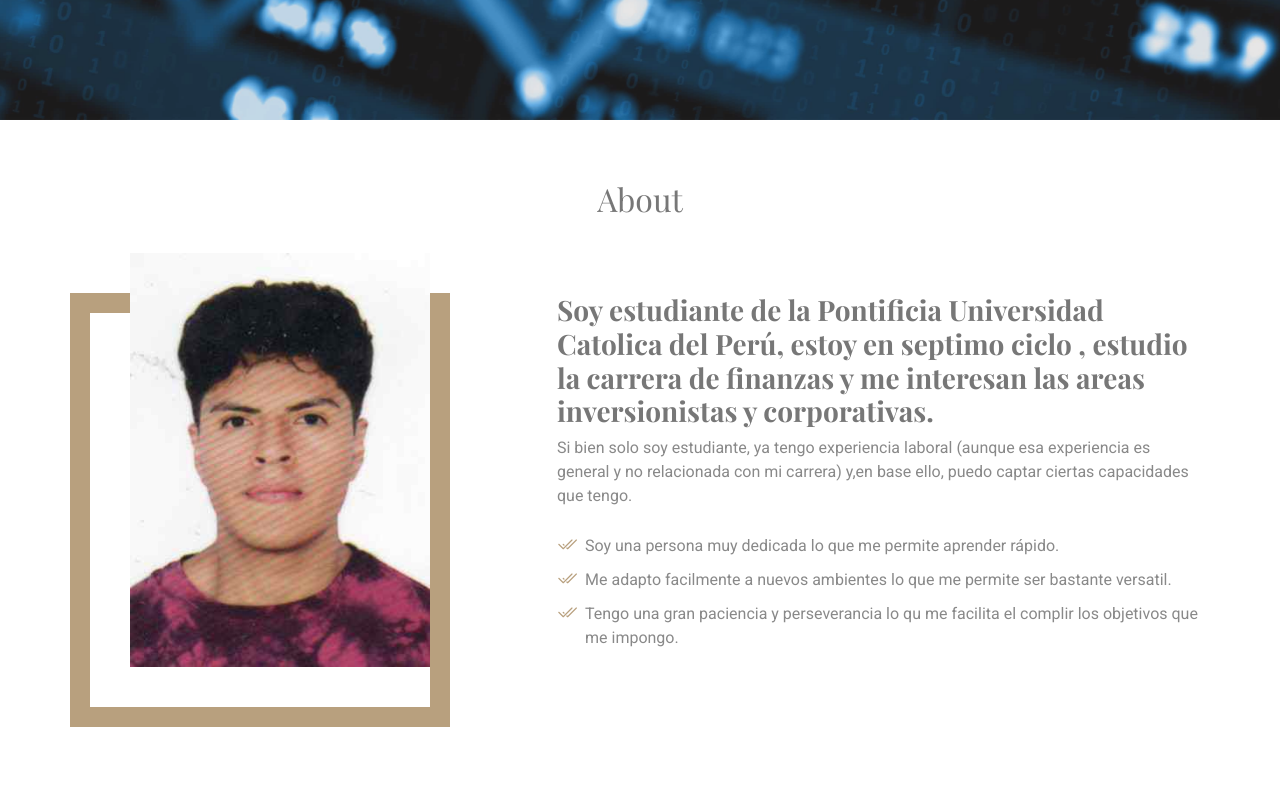
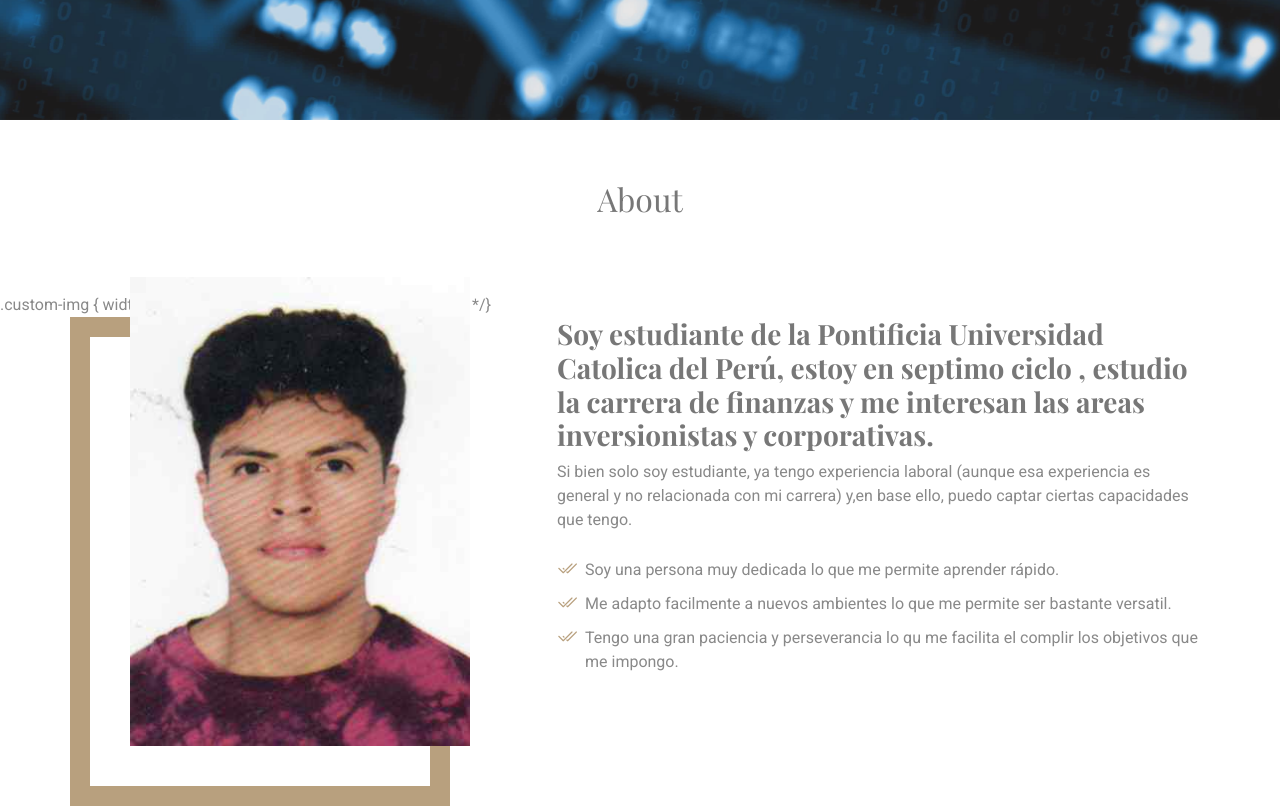
Before and after one commit to Suarez1803/Trabajo-final, a plain HTML site: page index.html in a window 1280 px wide. Shown: the part 680-1489 px from the top of the page. Drawn offline with nearby package versions, Linux system fonts and the light colour scheme; a web font is replaced by a local one.

Commit message:
Update index.html

```diff
--- a/index.html
+++ b/index.html
@@ -86,12 +86,15 @@
         <h2>About</h2>
 
       </div><!-- End Section Title -->
+      .custom-img {
+    width: 100%;
+    height: auto; /* Mantiene la proporción */}
 
       <div class="container" data-aos="fade-up" data-aos-delay="100">
 
         <div class="row gy-4 justify-content-between">
           <div class="col-lg-4 profile-img align-self-start">
-            <img src="assets/img/WhatsApp Image 2025-01-14 at 6.55.28 PM.jpeg" class="img-fluid" alt="" width="300" height="500">
+            <img src="assets/img/WhatsApp Image 2025-01-14 at 6.55.28 PM.jpeg" class="img-fluid custom-img" alt="">
           </div>
           <div class="col-lg-7 content">
             <h3>Soy estudiante de la Pontificia Universidad Catolica del Perú, estoy en septimo ciclo , estudio la carrera de finanzas y me interesan las areas inversionistas y corporativas.</h3>
```
